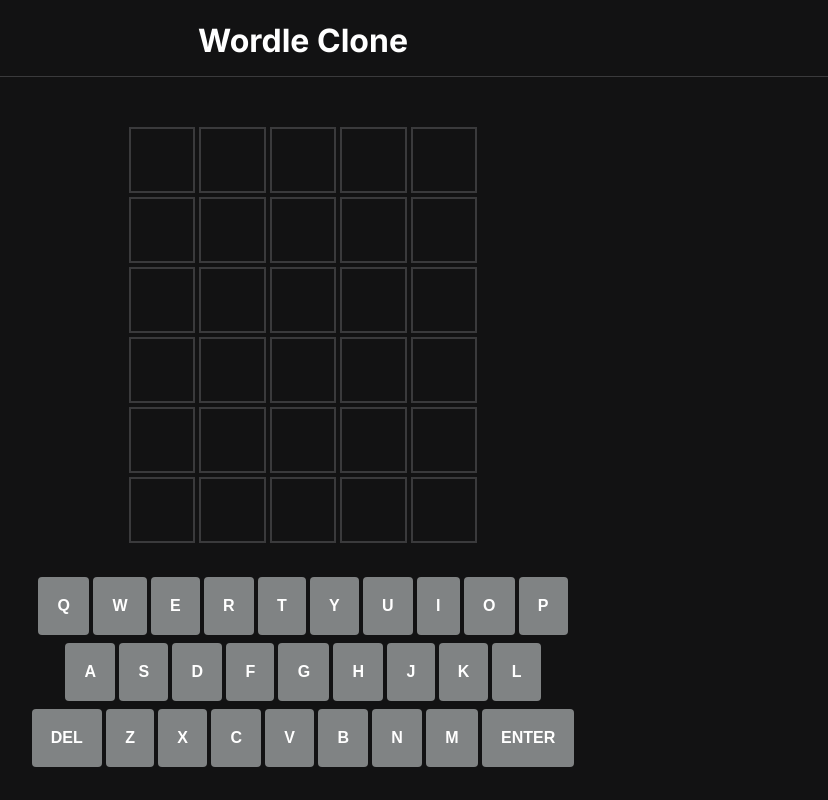
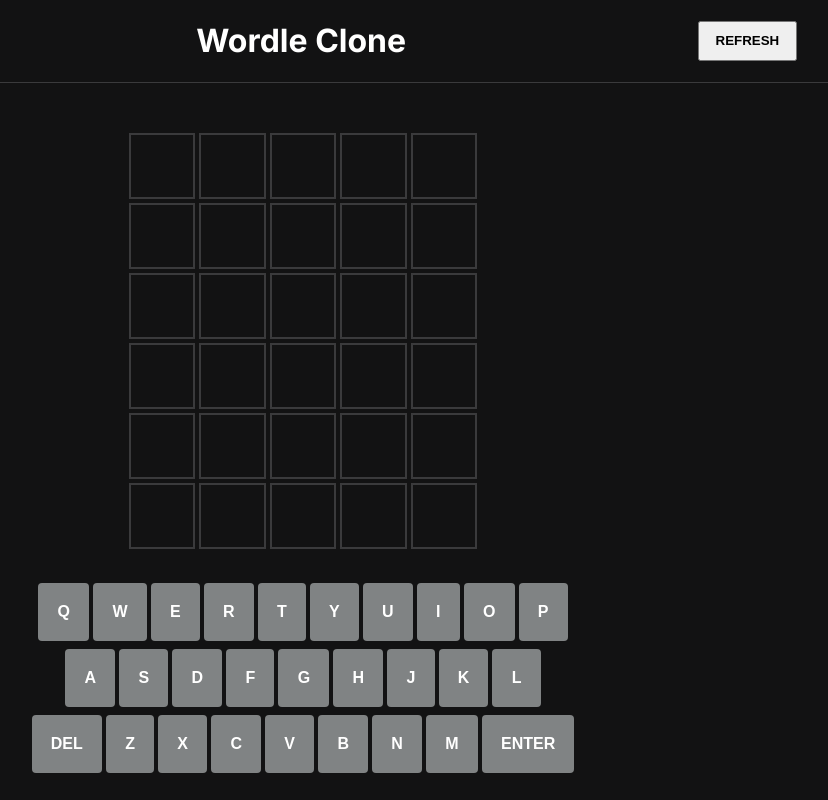
Before and after one commit to EmmanuelOloke/wordle, a plain HTML site: page index.html in a window 1280 px wide. Shown: the whole page, without its empty margins (337-1165 px from the left). Drawn offline with Linux system fonts and the light colour scheme.

Commit message:
added refresh button and styling

```diff
--- a/index.html
+++ b/index.html
@@ -9,7 +9,13 @@
     <title>Wordle Clone</title>
 </head>
 <body>
-    <h1>Wordle Clone</h1>
+    <header>
+        <div></div>
+
+        <h1>Wordle Clone</h1>
+
+        <button id="refresh-btn">refresh</button>
+    </header>
 
     <div id="game-board"></div>
 
--- a/style.css
+++ b/style.css
@@ -8,11 +8,25 @@ body {
     color: #fff;
 }
 
-h1 {
-    text-align: center;
-    padding: 0rem 0rem 1rem 0rem;
+header {
+    display: flex;
+    flex-direction: row;
+    justify-content: space-around;
+    align-items: center;
     border-bottom: 1px solid #3a3a3c;
     margin-bottom: 3rem;
+}
+
+header h1 {
+    margin-left: 6rem;
+}
+
+#refresh-btn {
+    height: 2.5rem;
+    padding: 0rem 1rem;
+    text-transform: uppercase;
+    font-weight: 700;
+    cursor: pointer;
 }
 
 #game-board {
```
